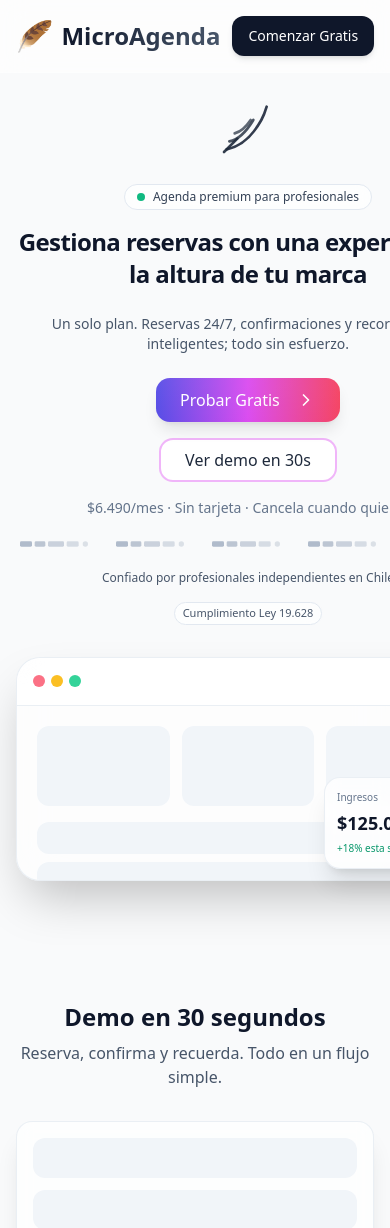
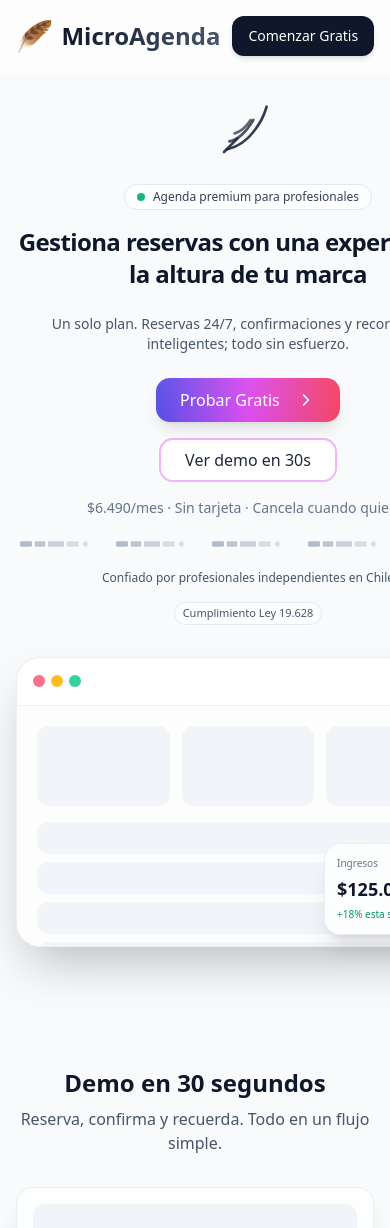
Before and after one commit to marcelocoliqueo/microagenda.cl, a Next.js app: page / in a window 390 px wide. Shown: the top 1228 px of the page. Built offline with nearby package versions, Linux system fonts and the light colour scheme.

Commit message:
Hero no-cut: min-h 90svh + aspect-ratio en mockup para pantallas altas

```diff
--- a/app/page.tsx
+++ b/app/page.tsx
@@ -128,7 +128,7 @@
 
   return (
     <section
-      className="relative overflow-hidden pt-24 pb-16 md:pt-36 md:pb-36"
+      className="relative overflow-hidden pt-24 pb-16 md:pt-36 md:pb-36 min-h-[90svh]"
       onMouseMove={(e) => {
         if (!enableParallax) return;
         const rect = (e.currentTarget as HTMLElement).getBoundingClientRect();
@@ -232,7 +232,7 @@
 
             {/* Right: parallax mockup */}
             <div className="relative">
-            <div className="relative mx-auto md:mx-0 w-full max-w-[580px] h-56 sm:h-64 md:h-[360px] [perspective:1000px]">
+            <div className="relative mx-auto md:mx-0 w-full max-w-[580px] aspect-[16/10] md:aspect-auto md:h-[360px] [perspective:1000px]">
                 {/* main dashboard card */}
                 <div
                   className="absolute inset-0 rounded-3xl bg-white/60 backdrop-blur-xl border border-slate-200/70 shadow-2xl overflow-hidden"
```
